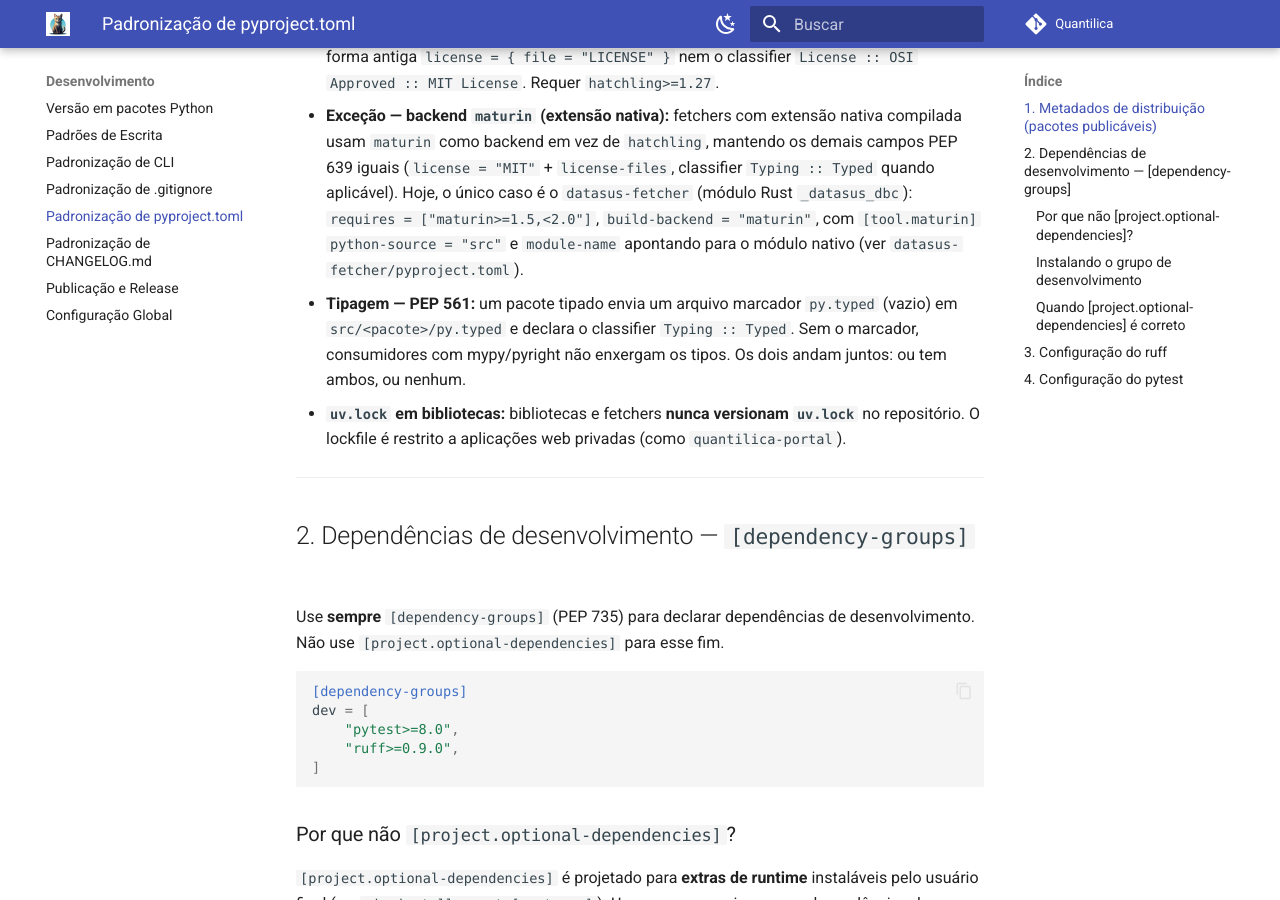
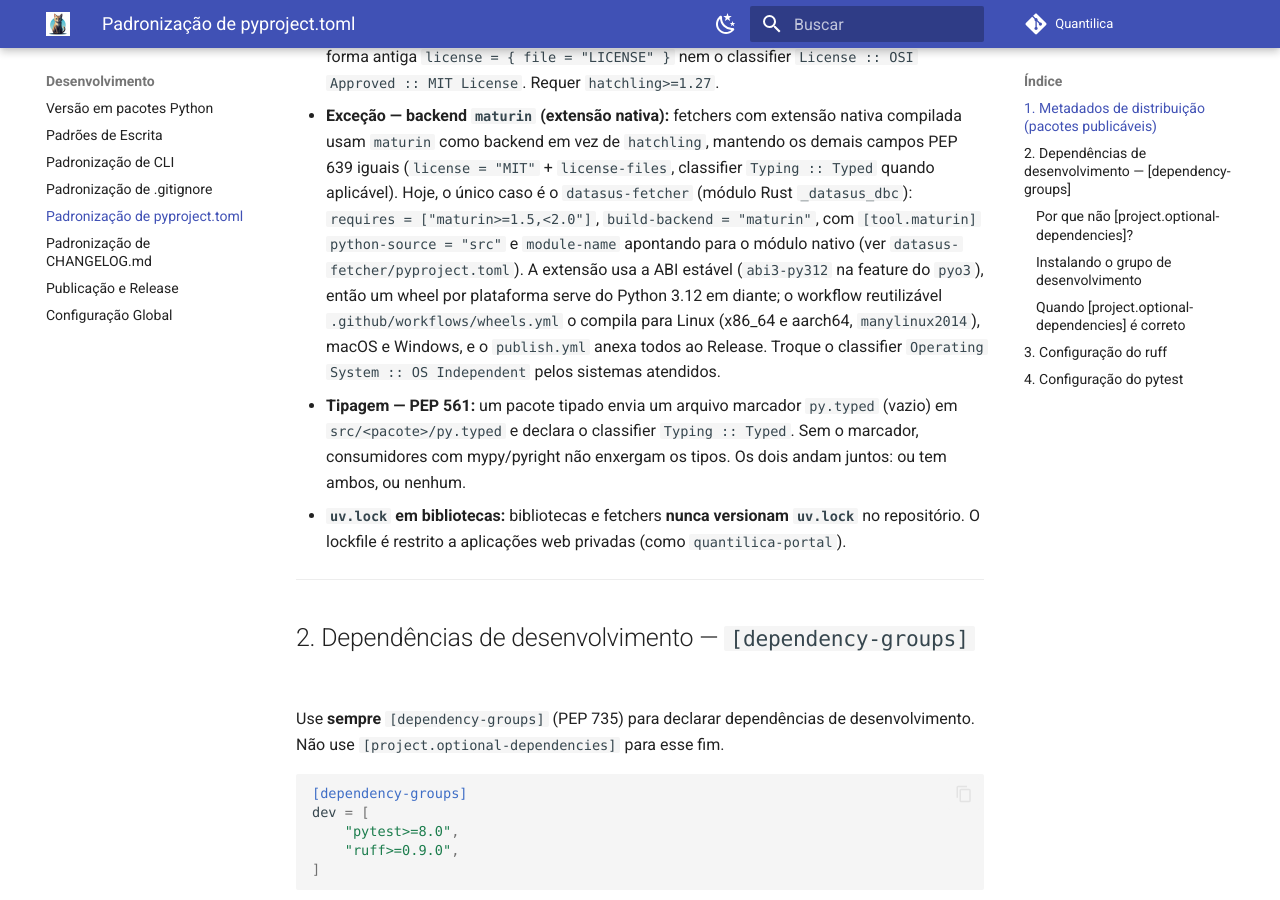
Before and after one commit to Quantilica/docs, an MkDocs documentation site: the page built from docs/normas/pyproject.md, in a window 1280 px wide and 900 px high, scrolled down 788 px. Built offline with MkDocs 1.6.1 and Material for MkDocs 9.7.7, drawn with Linux system fonts in a browser that asks for light colours; some web fonts are replaced; comment, search, counter and statistics services are not loaded.

Commit message:
docs(normas): extensão nativa usa wheel abi3 por plataforma
Co-Authored-By: Claude Sonnet 5.5 <noreply@anthropic.com>
Claude-Session: https://claude.ai/code/session_01HPgBbz4mT9Ey4M2zZNfe7M

```diff
--- a/docs/normas/pyproject.md
+++ b/docs/normas/pyproject.md
@@ -31,7 +31,7 @@ build-backend = "hatchling.build"
 
 - **Versão (`version`):** adere estritamente a [SemVer 2.0.0](https://semver.org/lang/pt-BR/). O bump de versão segue a [Política Canônica de Versionamento](publicacao.md#4-versionamento-semver-e-política-de-bump).
 - **Licença — PEP 639:** use a expressão SPDX (`license = "MIT"`) + `license-files`, **não** a forma antiga `license = { file = "LICENSE" }` nem o classifier `License :: OSI Approved :: MIT License`. Requer `hatchling>=1.27`.
-- **Exceção — backend `maturin` (extensão nativa):** fetchers com extensão nativa compilada usam `maturin` como backend em vez de `hatchling`, mantendo os demais campos PEP 639 iguais (`license = "MIT"` + `license-files`, classifier `Typing :: Typed` quando aplicável). Hoje, o único caso é o `datasus-fetcher` (módulo Rust `_datasus_dbc`): `requires = ["maturin>=1.5,<2.0"]`, `build-backend = "maturin"`, com `[tool.maturin] python-source = "src"` e `module-name` apontando para o módulo nativo (ver `datasus-fetcher/pyproject.toml`).
+- **Exceção — backend `maturin` (extensão nativa):** fetchers com extensão nativa compilada usam `maturin` como backend em vez de `hatchling`, mantendo os demais campos PEP 639 iguais (`license = "MIT"` + `license-files`, classifier `Typing :: Typed` quando aplicável). Hoje, o único caso é o `datasus-fetcher` (módulo Rust `_datasus_dbc`): `requires = ["maturin>=1.5,<2.0"]`, `build-backend = "maturin"`, com `[tool.maturin] python-source = "src"` e `module-name` apontando para o módulo nativo (ver `datasus-fetcher/pyproject.toml`). A extensão usa a ABI estável (`abi3-py312` na feature do `pyo3`), então um wheel por plataforma serve do Python 3.12 em diante; o workflow reutilizável `.github/workflows/wheels.yml` o compila para Linux (x86_64 e aarch64, `manylinux2014`), macOS e Windows, e o `publish.yml` anexa todos ao Release. Troque o classifier `Operating System :: OS Independent` pelos sistemas atendidos.
 - **Tipagem — PEP 561:** um pacote tipado envia um arquivo marcador `py.typed` (vazio) em `src/<pacote>/py.typed` e declara o classifier `Typing :: Typed`. Sem o marcador, consumidores com mypy/pyright não enxergam os tipos. Os dois andam juntos: ou tem ambos, ou nenhum.
 - **`uv.lock` em bibliotecas:** bibliotecas e fetchers **nunca versionam `uv.lock`** no repositório. O lockfile é restrito a aplicações web privadas (como `quantilica-portal`).
 
```
